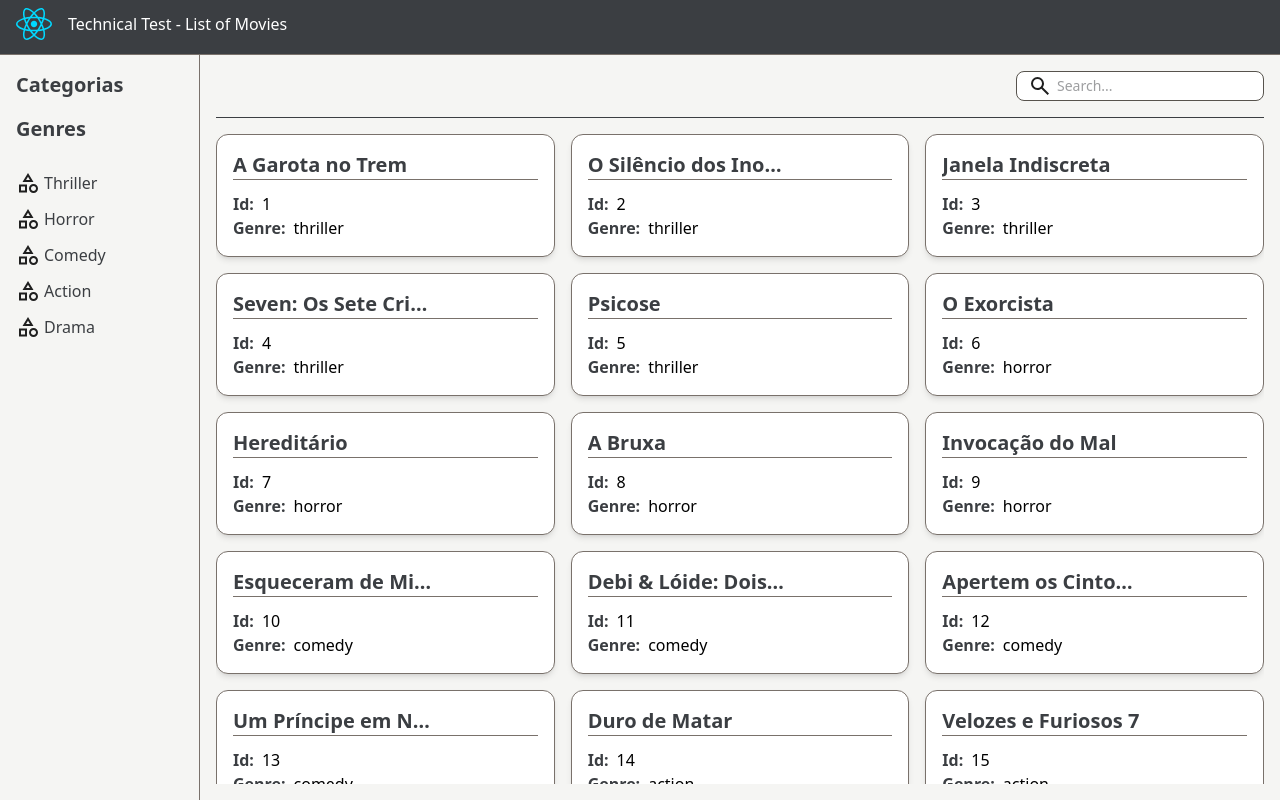
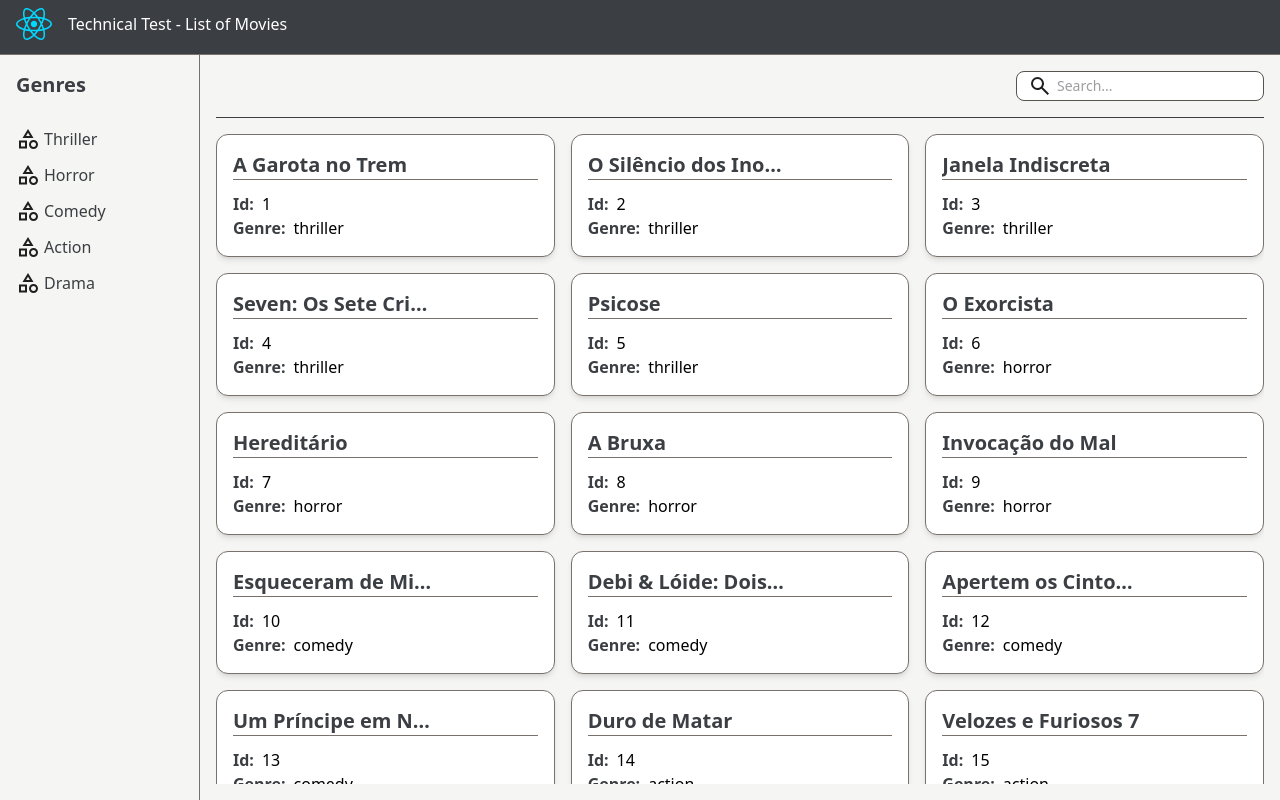
Before and after one commit to enkinduweles/technical_test_HAE, a React (Vite) app: page / in a window 1280 px wide. Built offline with nearby package versions, Linux system fonts and the light colour scheme.

Commit message:
refactor: remove title for genres into its own component

```diff
--- a/src/components/Sidebar/index.tsx
+++ b/src/components/Sidebar/index.tsx
@@ -1,9 +1,9 @@
 import { Genres } from '../Genres';
 
 export function Sidebar() {
+  const isSidebarOpen = true;
   return (
-    <aside className="py-4 px-4 w-[fit-content] min-w-[200px] h-full border-r-1 border-r-stone-500">
-      <h2 className="text-xl font-bold mb-4 text-[#3B3E42]">Categorias</h2>
+    <aside className="py-4 px-4 w-[fit-content] min-w-[200px] h-full border-r-1 border-r-stone-500 hidden md:block">
       <Genres />
     </aside>
   );
```
